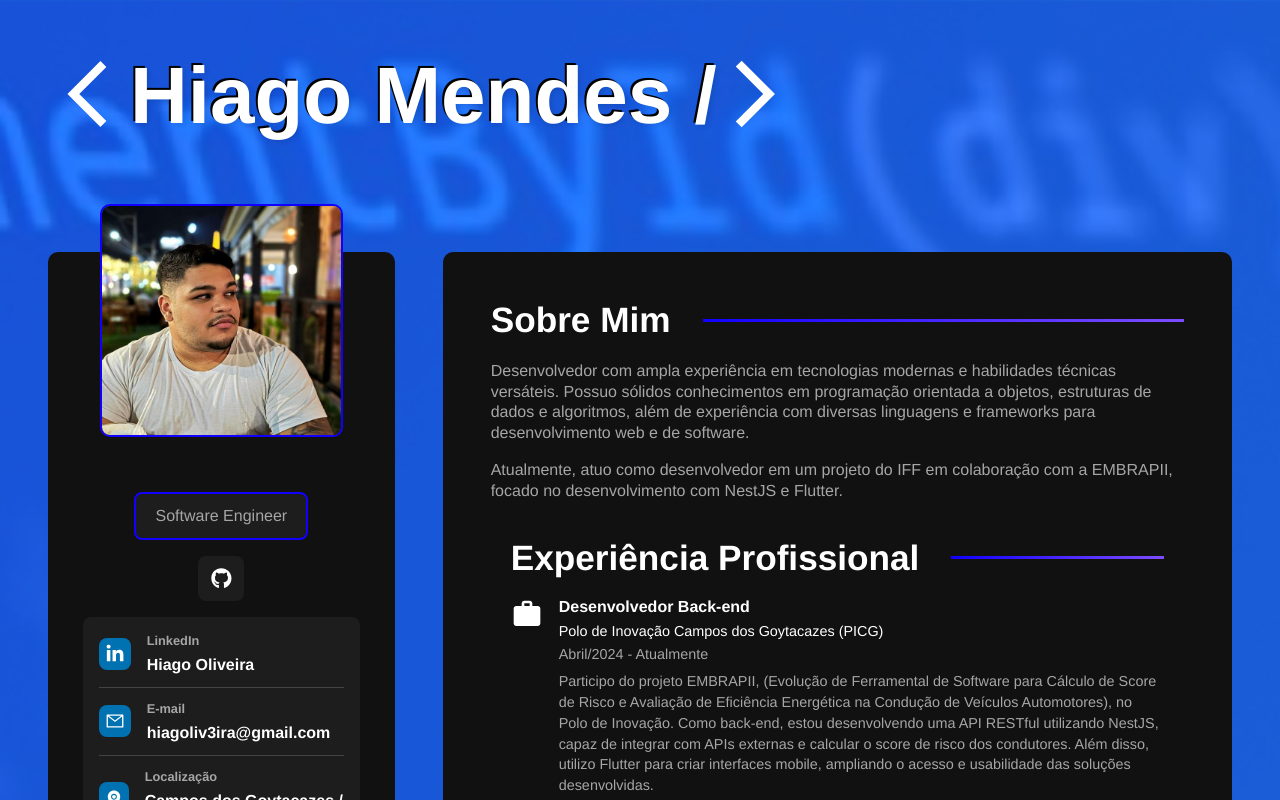
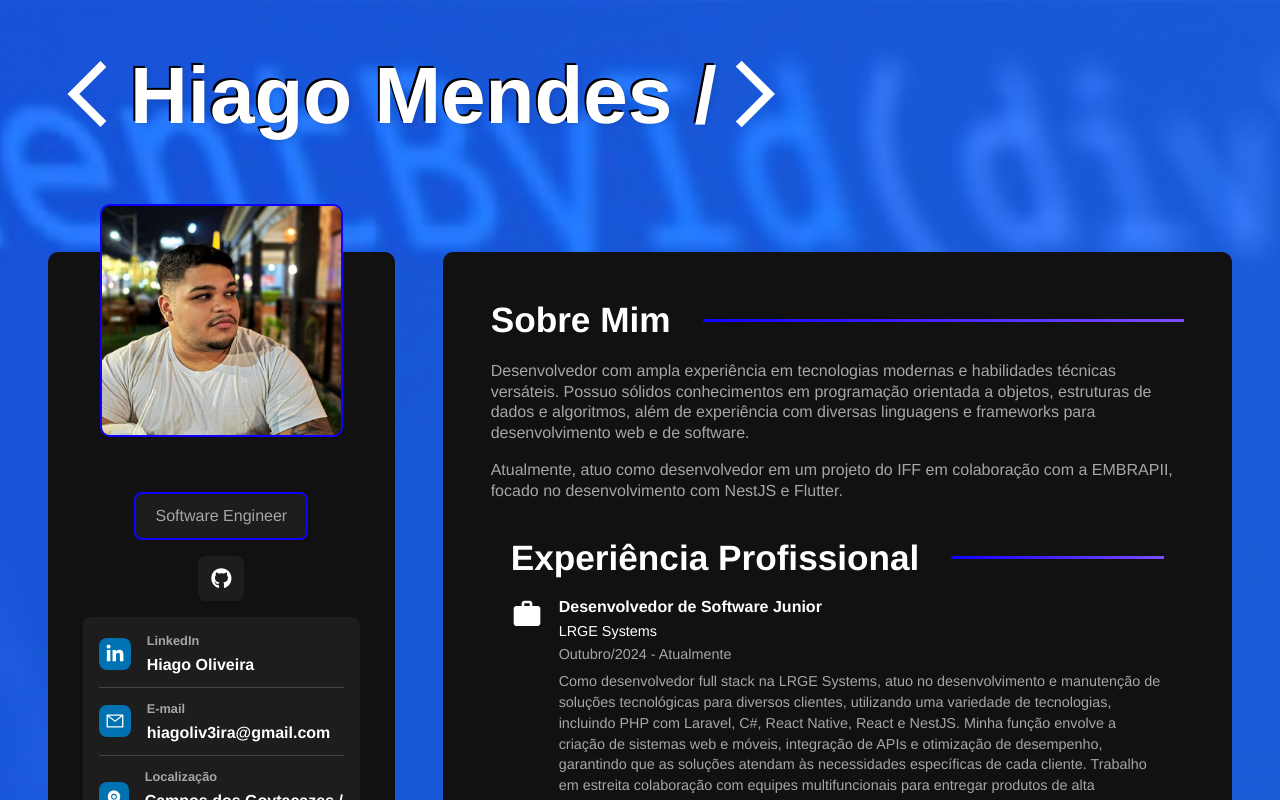
Before and after one commit to hiag0liveira/Portfolio, a React (Vite) app: page / in a window 1280 px wide. Shown: the top 800 px of the page. Built offline with nearby package versions, Linux system fonts and the light colour scheme.

Commit message:
feat: Add experience as a Junior Software Developer at LRGE Systems

```diff
--- a/src/components/ExperienceContainer.jsx
+++ b/src/components/ExperienceContainer.jsx
@@ -4,6 +4,13 @@ import "../styles/components/experienceContainer.sass";
 
 const ExperienceContainer = () => {
   const experienceData = [
+    {
+      title: "Desenvolvedor de Software Junior",
+      company: "LRGE Systems",
+      date: "Outubro/2024 - Atualmente",
+      tasks:
+        "Como desenvolvedor full stack na LRGE Systems, atuo no desenvolvimento e manutenção de soluções tecnológicas para diversos clientes, utilizando uma variedade de tecnologias, incluindo PHP com Laravel, C#, React Native, React e NestJS. Minha função envolve a criação de sistemas web e móveis, integração de APIs e otimização de desempenho, garantindo que as soluções atendam às necessidades específicas de cada cliente. Trabalho em estreita colaboração com equipes multifuncionais para entregar produtos de alta qualidade, alinhados aos objetivos de negócios dos clientes. A LRGE Systems é uma empresa de software que desenvolve, customiza e aprimora sistemas e soluções para diversas necessidades relacionadas a sistemas embarcados e distribuídos, web e ferramentas digitais, atendendo grandes e médias empresas.",
+    },
     {
       title: "Desenvolvedor Back-end",
       company: "Polo de Inovação Campos dos Goytacazes (PICG)",
```
